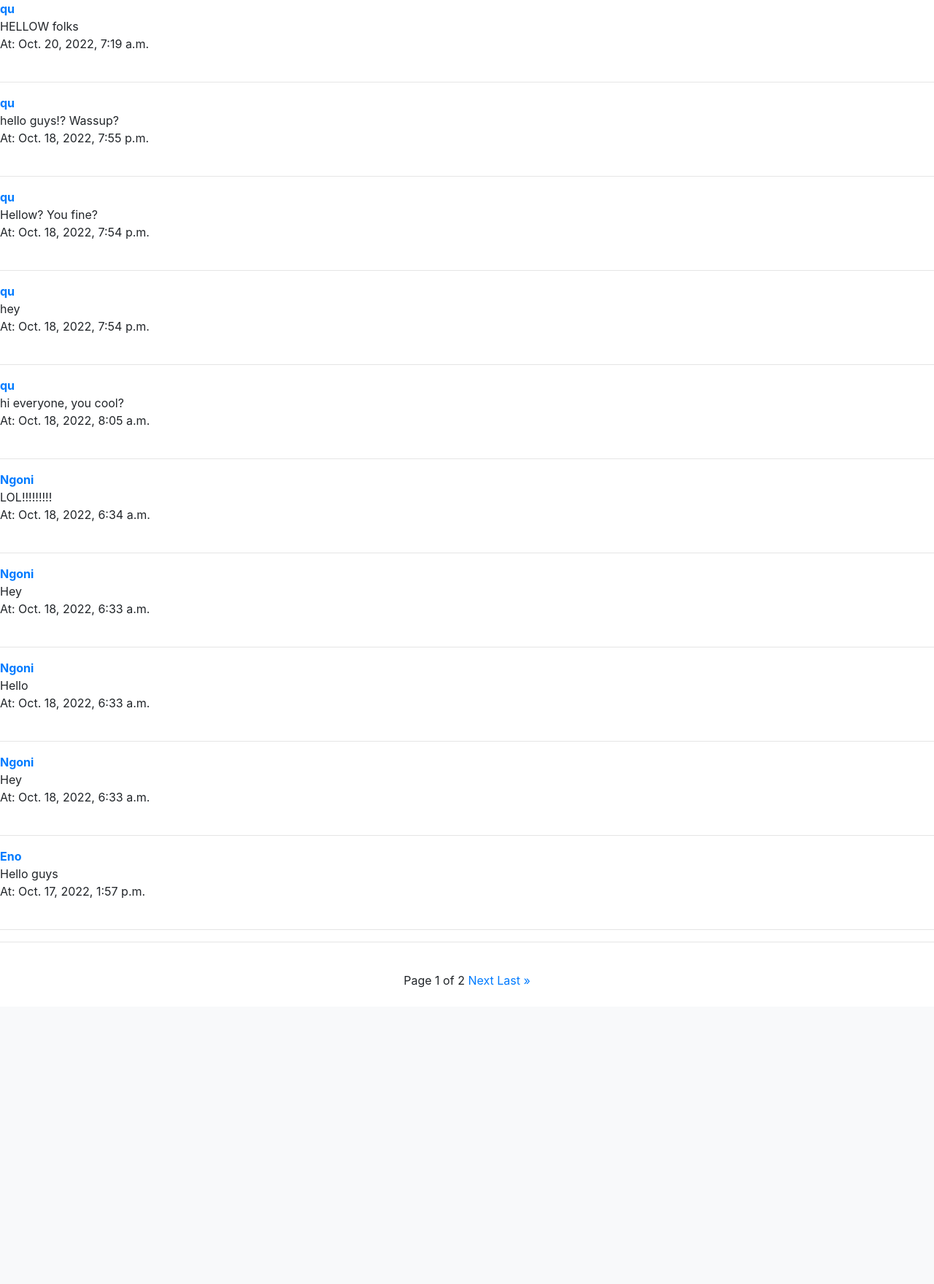
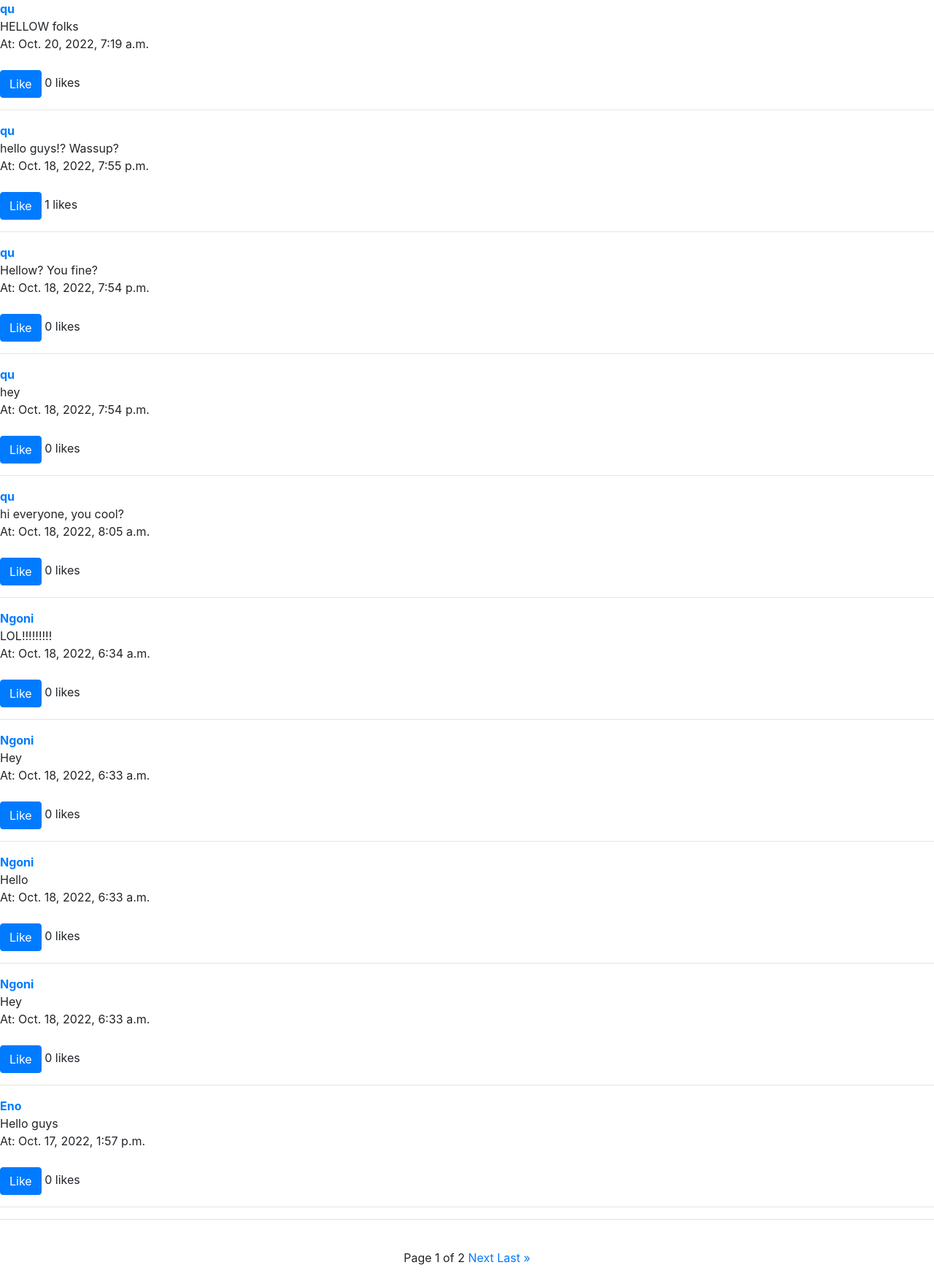
Before and after one commit to iamenochchirima/Network, a Django app: page / in a window 1280 px wide. Shown: the part 56-1815 px from the top of the page at 73% size. Before the commit the page ends 1409 px from the top, so only its background shows below. Run offline with Django 3.2, Linux system fonts and the light colour scheme; data comes from the database, SQL or seed files in the repository; both versions use the stored data as it was after the commit; some libraries are stand-ins or nearby versions.

Commit message:
Finished implimenting like/unlike, yey!

```diff
--- a/project4/network/models.py
+++ b/project4/network/models.py
@@ -18,15 +18,8 @@ class Post(models.Model):
     date = models.DateTimeField(auto_now_add = True)
     likes = models.ManyToManyField("User", related_name="post_likes")
 
-    def serialize(self):
-        return {
-            "id": self.id,
-            "body": self.body,
-            "author_id": self.author.id,
-            "author_name": self.author.username,
-            "likes": self.likes.count(),
-            "date": self.date.strftime("%b %d %Y, %I:%M %p"),
-        }
-
     def __str__(self):
         return f"{self.body} by {self.author} at {self.date}"
+
+    def total_likes(self):
+        return self.likes.count()
--- a/project4/network/static/network/main.js
+++ b/project4/network/static/network/main.js
@@ -30,15 +30,13 @@ document.addEventListener('DOMContentLoaded', function() {
     edit_buttons.forEach(edit_button => {
         edit_button.addEventListener('click', (event) => {
 
-           let post_id = event.currentTarget.dataset.id;
-           let post_body = document.querySelector(`div[data-id="${post_id}"]`);
-           console.log(post_body);
+           let post_id = event.currentTarget.value;
+           let post_body = document.querySelector(`div[value="${post_id}"]`);
            let original_post = post_body.querySelector(".original");
            let post_edit = post_body.querySelector(".post-edit");
            let saveBtn = post_edit.querySelector("button");
-           let cancelBtn = post_edit.querySelector(".cancel")
-           let time = post_body.querySelector(".time")
-           console.log(time);
+           let cancelBtn = post_edit.querySelector(".cancel");
+           let time = post_body.querySelector(".time");
 
            post_edit.style.display = 'block';
            original_post.style.display = 'none';
@@ -84,4 +82,33 @@ document.addEventListener('DOMContentLoaded', function() {
 
     })
 
+    let like_buttons = document.querySelectorAll('.like-btn');
+
+    like_buttons.forEach(like_button => {
+        like_button.addEventListener('click', (event) => {
+
+            event.preventDefault();
+
+            let post_id = event.currentTarget.value;
+            let post_body = document.querySelector(`div[value="${post_id}"]`);
+            let like_count = post_body.querySelector(".likes-count");
+
+            fetch(`/post_like/${post_id}`)
+            .then(response => response.json())
+            .then(result => {
+                console.log(result);
+
+                like_count.textContent = result.likes;
+
+                if (like_button.innerHTML == "Like") {
+                    like_button.innerHTML = "Unlike";
+                }
+                else {
+                    like_button.innerHTML = "Like";
+                }
+            })
+
+        })
+    })
+
 })
--- a/project4/network/templates/network/index.html
+++ b/project4/network/templates/network/index.html
@@ -3,16 +3,16 @@
 
 {% block body %}
     {% for post in post %}
-    <div class="post_item index_post">
+    <div class="post_item index_post" value="{{post.id}}">
         <strong><a href="{% url 'profile' post.author %}">{{post.author}}</a></strong>
-        <div class="post-body" data-id="{{post.id}}">
+        <div class="post-body">
            <div class="original">{{ post.body }}</div>
            <div class="post-edit">
             <form>
                 <div class="mb-3">
                     <label class="form-label">Edit your post</label>
                     <textarea class="form-control" rows="3" required>{{ post.body }}</textarea>
-                    <button type="submit" class="btn btn-primary" data-id="{{post.id}}" >Save</button>
+                    <button type="submit" class="btn btn-primary" value="{{post.id}}">Save</button>
                     <button type="submit" class="btn btn-primary cancel">Cancel</button>
                   </div>
             </form>
@@ -20,8 +20,19 @@
            <div class="time">At: {{ post.date }}</div>
         </div>
         <br>
+        <div class="like-post">
+            <form>
+
+                {% if request.user in post.likes.all %}
+                <button class="btn btn-primary like-btn" id="unlike" value="{{post.id}}">Unlike</button>
+                {% else %}
+                <button class="btn btn-primary like-btn"  id="like" value="{{post.id}}">Like</button>
+                {% endif %}
+                <span class="likes-count">{{ post.total_likes }}</span> likes
+            </form>
+        </div>
         {% if request.user == post.author %}
-        <button type="button" data-id="{{post.id}}" class="btn btn-outline-primary edit-btn">Edit</button>
+        <button type="button" value="{{post.id}}" class="btn btn-outline-primary edit-btn">Edit</button>
         {% endif %}
         <hr>
     </div>
--- a/project4/network/urls.py
+++ b/project4/network/urls.py
@@ -13,4 +13,8 @@ urlpatterns = [
 
     path("profile/<str:username>/follow_unfollow", views.follow_unfollow, name="follow_unfollow"),
     path("edit_post/<int:post_id>", views.edit_post, name="edit_post"),
+    path("profile/edit_post/<int:post_id>", views.edit_post, name="edit_post"),
+    path("post_like/<int:post_id>", views.post_like, name="post_like"),
+    path("profile/post_like/<int:post_id>", views.post_like, name="post_like"),
+    path("following/post_like/<int:post_id>", views.post_like, name="post_like"),
     ]
--- a/project4/network/views.py
+++ b/project4/network/views.py
@@ -15,6 +15,7 @@ from .models import User, Post, Profile
 
 def index(request):
     posts = Post.objects.all().order_by('-date')
+
 
     paginator = Paginator(posts, 10)
     page = request.GET.get('page')
@@ -93,7 +94,7 @@ def create_post(request):
 @csrf_exempt
 def edit_post(request, post_id):
 
-    post = Post.objects.get(id=post_id)
+    post = get_object_or_404(Post, id=post_id)
     if (request.user != post.author):
         return JsonResponse({"error": "User may only edit their own post"})
 
@@ -109,12 +110,30 @@ def edit_post(request, post_id):
     else:
         return JsonResponse({"error": "PUT request required"}, status=400)
 
+@csrf_exempt
+@login_required(login_url='login')
+def post_like(request, post_id):
+    post = get_object_or_404(Post, id=post_id)
+
+    if request.user in post.likes.all():
+            post.likes.remove(request.user)
+            liked = False
+    else:
+        post.likes.add(request.user)
+        liked = True
+    return JsonResponse({
+        "message": "Post like successful!",
+        "likes": post.total_likes(),
+        "liked": liked,
+    })
+
+
 @login_required(login_url='login')
 def profile(request, author):
 
     posts  = Post.objects.all().order_by('-date')
     user = get_object_or_404(User, username=author)
-    viewing_user = User.objects.get(username=request.user)
+    viewing_user = get_object_or_404(User, username=request.user)
 
     paginator = Paginator(posts, 10)
     page = request.GET.get('page')
```
Also changed, not shown: project4/network/templates/network/following_page.html (+8 -5 lines), project4/network/templates/network/profile_page.html (+18 -6 lines), project4/db.sqlite3.
